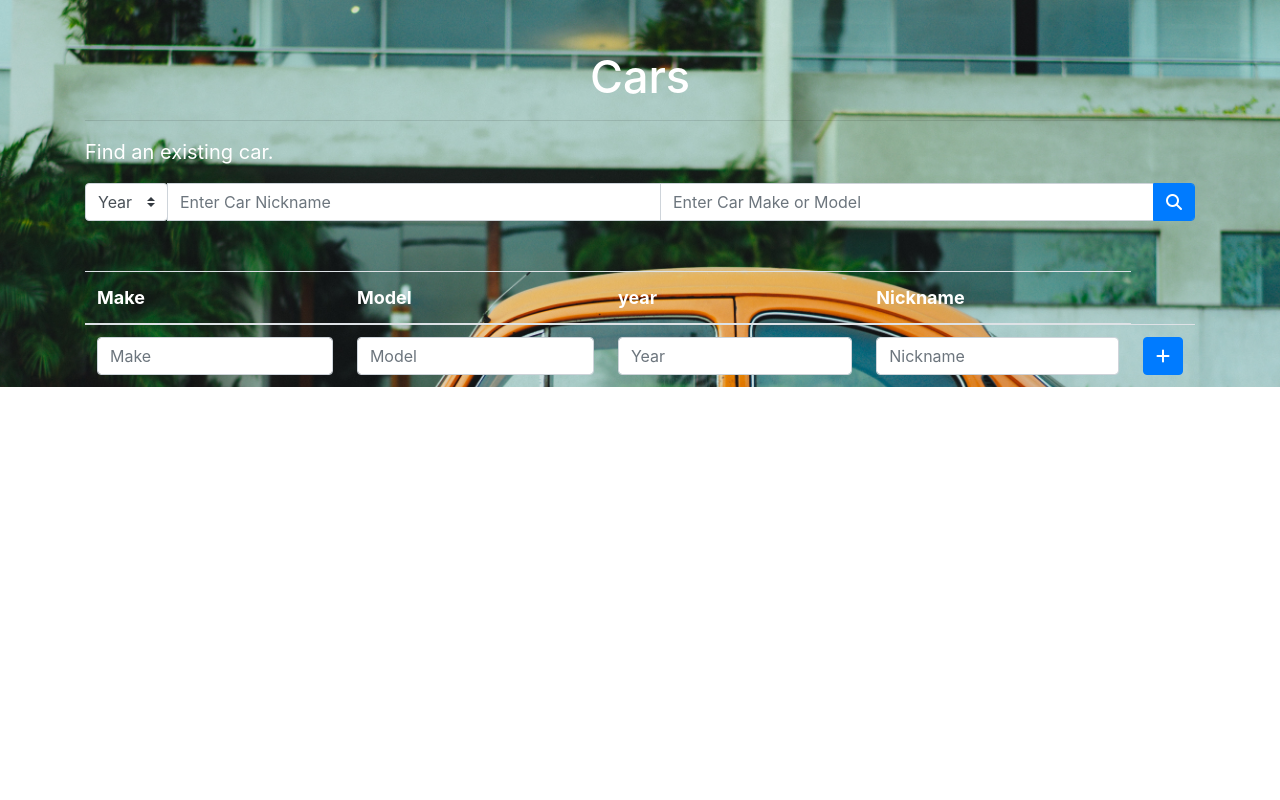
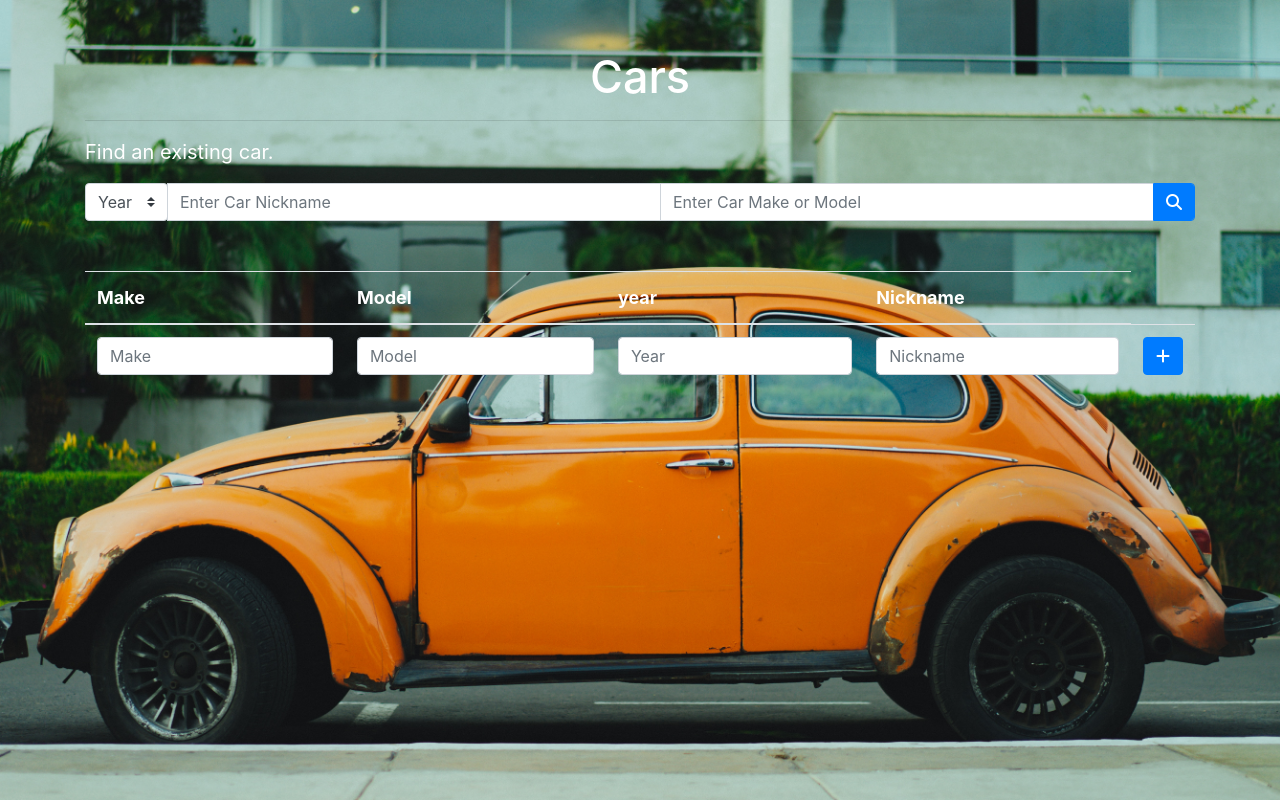
Before and after one commit to mwhelan1988/PLAPI-Project-01, a PHP site: page / in a window 1280 px wide. Run offline with PHP 8.4, Linux system fonts and the light colour scheme; data that the repository does not hold is empty; a stand-in replaces the project's code that opens the database connection; some libraries are stand-ins or nearby versions.

Commit message:
Update index.php

```diff
--- a/index.php
+++ b/index.php
@@ -24,8 +24,8 @@ function __($input){
     <title>Cars In Stock Checker</title>
   </head>
 
-  <body>
-    <div class="main">
+  <body class="main">
+
 
     <div class="container">
         <h3>Cars</h3>
@@ -101,7 +101,6 @@ function __($input){
       </div>
     </div>
 
-  </div> <!--End of main class-->
 
     <!-- Optional JavaScript -->
     <!-- jQuery first, then Popper.js, then Bootstrap JS -->
```
